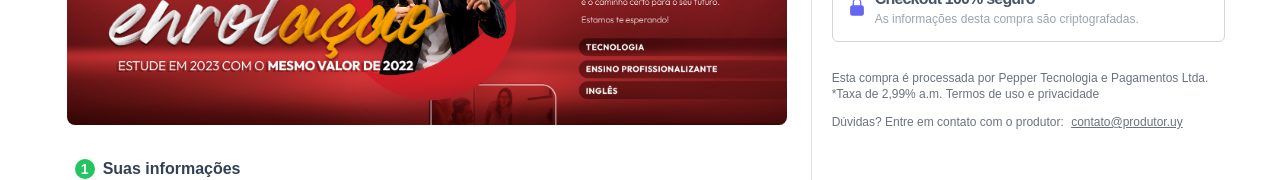
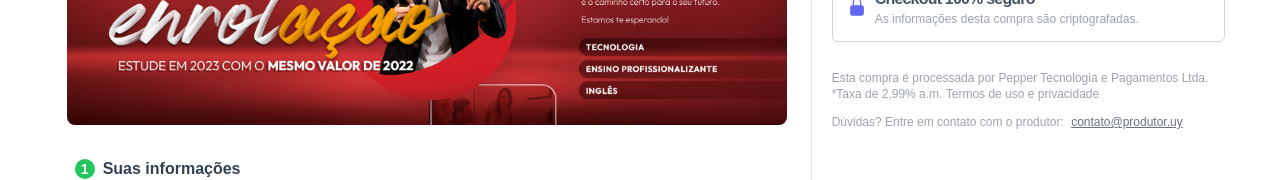
Before and after one commit to igorjohn/vue-checkout, a Vue app: page / in a window 1280 px wide. Shown: the part 174-354 px from the top of the page. Built offline with nearby package versions, Linux system fonts and the light colour scheme; a web font is replaced by a local one.

Commit message:
front updated

```diff
--- a/src/views/Checkout/Checkout.vue
+++ b/src/views/Checkout/Checkout.vue
@@ -385,11 +385,11 @@ export default {
             </template>
 
             <div class="mt-4 flex flex-col gap-3">
-                <span class="text-xs text-gray-500 block">
+                <span class="text-xs text-gray-400 block">
                     Esta compra é processada por Pepper Tecnologia e Pagamentos Ltda. *Taxa de 2,99% a.m.
-                    <a href="#" class="text-xs text-gray-500 hover:text-indigo-500 transition duration-500">Termos de uso e privacidade</a>
+                    <a href="#" class="text-xs text-gray-400 hover:text-indigo-500 transition duration-500">Termos de uso e privacidade</a>
                 </span>
-                <span class="text-xs text-gray-500 block">Dúvidas? Entre em contato com o produtor: <a href="mailto:contato@produtor" class="text-xs ml-1 underline text-gray-500 font-medium hover:text-indigo-500 transition duration-500">contato@produtor.uy</a></span>
+                <span class="text-xs text-gray-400 block">Dúvidas? Entre em contato com o produtor: <a href="mailto:contato@produtor" class="text-xs ml-1 underline text-gray-500 font-medium hover:text-indigo-500 transition duration-500">contato@produtor.uy</a></span>
             </div>
 
         </div>
```
